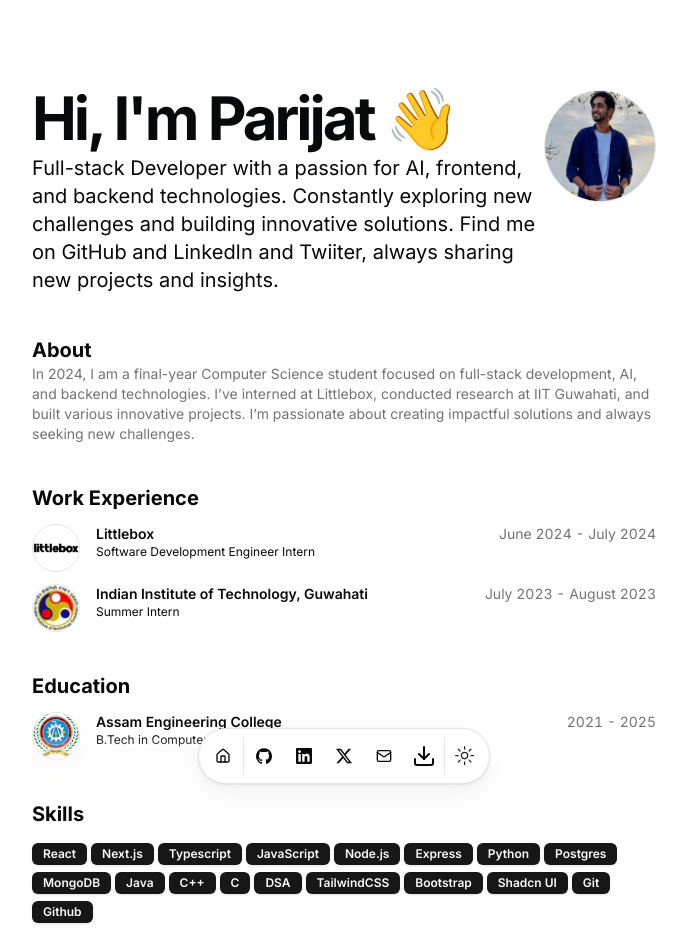
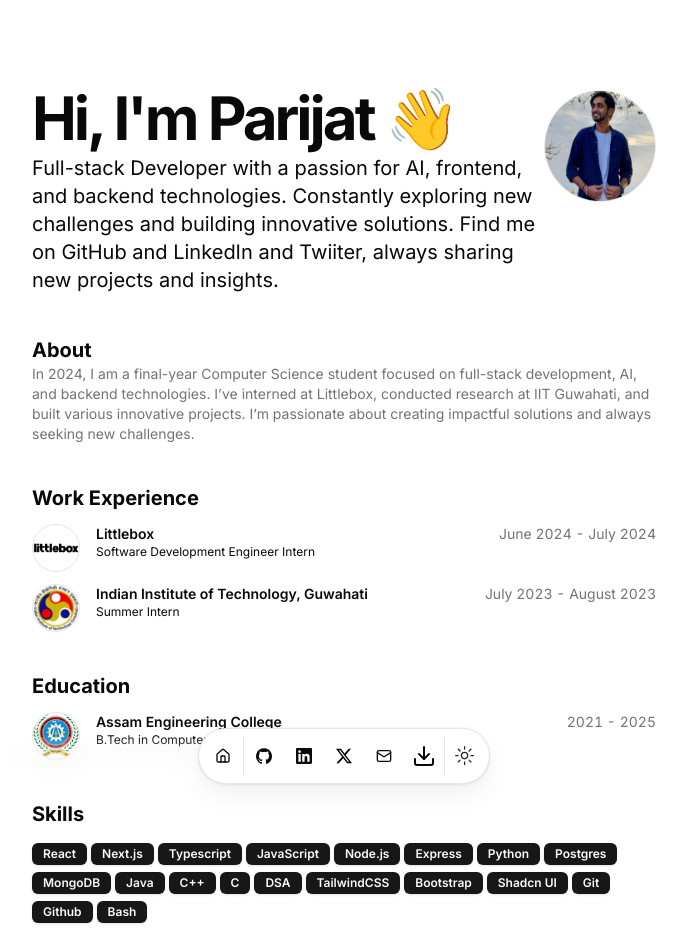
Before and after one commit to POBOROJO/portfolio, a Next.js app: page / in a window 1280 px wide. Shown: the top 952 px of the page, without its empty margins (296-983 px from the left). Built offline with nearby package versions, Linux system fonts and the light colour scheme.

Commit message:
Updated:resume.tsx

```diff
--- a/src/data/resume.tsx
+++ b/src/data/resume.tsx
@@ -31,6 +31,7 @@
     "Shadcn UI",
     "Git",
     "Github",
+    "Bash",
   ],
   navbar: [
     { href: "/", icon: HomeIcon, label: "Home" },
@@ -268,7 +269,6 @@
       description:
         "Was part of a team in developing the backend for a web application that helps people find and book fligts for their trips.",
       image: "/girl.jpeg",
-      mlh: "https://s3.amazonaws.com/logged-assets/trust-badge/2019/mlh-trust-badge-2019-white.svg",
       links: [
         {
           title: "Link",
```
